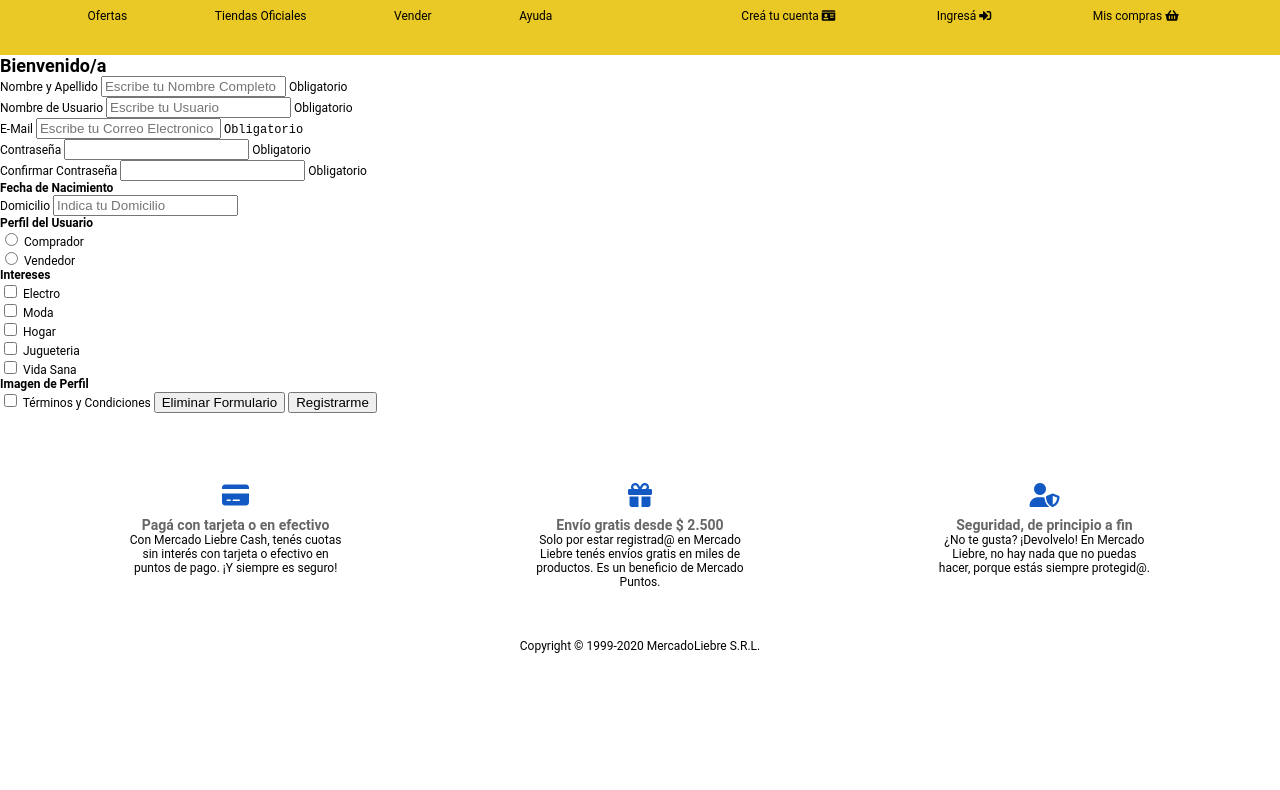
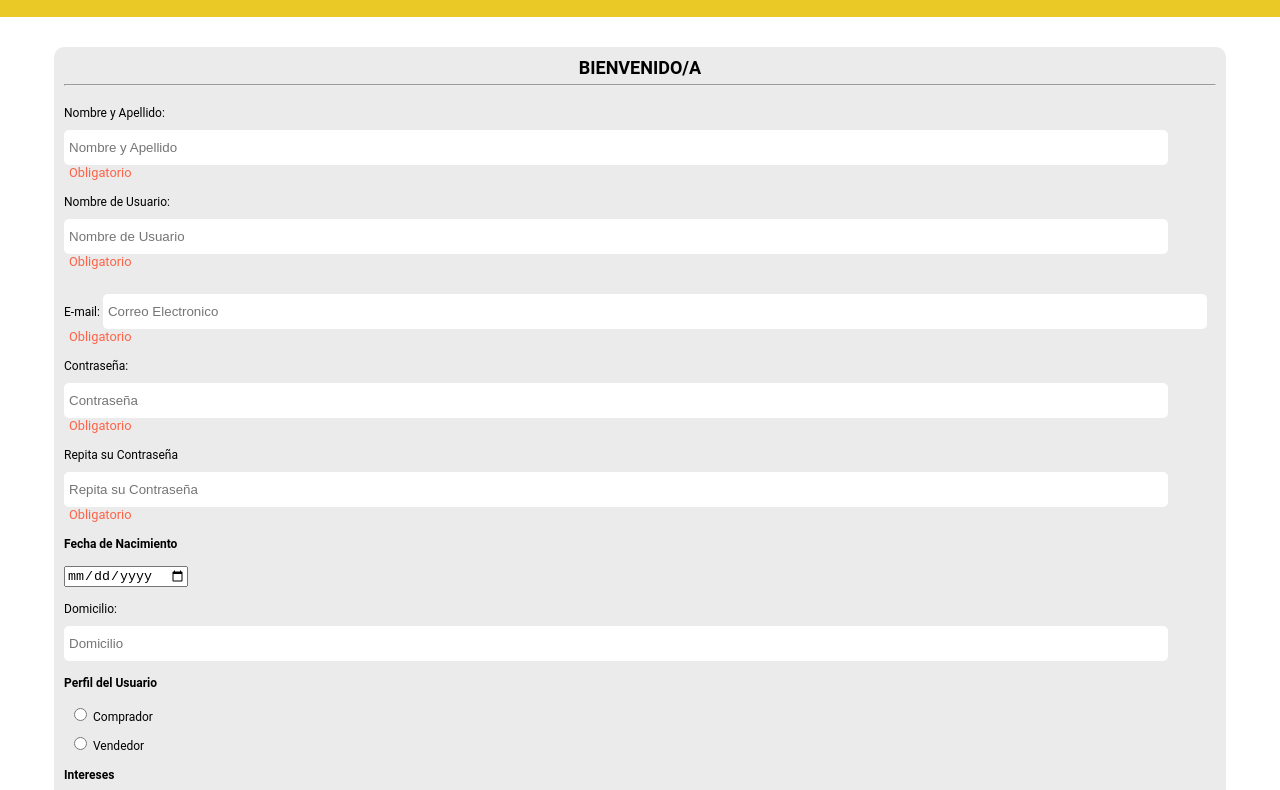
Before and after one commit to JuanMaRoldan/tp_05MercadoLiebre, a website: page views/register.html in a window 1280 px wide. Shown: the part 158-948 px from the top of the page. Before the commit the page ends 831 px from the top, so only its background shows below. Drawn offline with Linux system fonts and the light colour scheme.

Commit message:
formulario finalizado

```diff
--- a/public/css/footer.css
+++ b/public/css/footer.css
@@ -3,7 +3,7 @@ footer{
     padding: 20px 0;
 }
 footer section{
-    padding:50px 60px 0;
+    padding:50px 0;
 }
 footer i{
     color: var(--colorCeleste);
@@ -18,12 +18,13 @@ footer p{
     margin: 0;
 }
 footer section.copyright{
-    padding:50px 20px 0;
+    padding:5px 0;
     text-align: initial;
 }
 
                                                 /* TABLET */
-
+@media(min-width:426px){
+}
                                                 /* LAPTOP */
 @media(min-width:769px){
     footer{
@@ -32,6 +33,7 @@ footer section.copyright{
         justify-content: space-evenly;
     }
     footer section{
+        padding: 50px 20px 0;
         width:17%;
     }
     footer section.copyright{
--- a/public/css/general.css
+++ b/public/css/general.css
@@ -1,9 +1,9 @@
 body{
-    padding: 0;
-    margin: 0;
     box-sizing: border-box;
     font-family: var(--body-font);
     font-size: var(--cuerpo-texto);
+    padding: 0;
+    margin: 0;
 }
 ul {
     list-style: none;
--- a/public/css/header.css
+++ b/public/css/header.css
@@ -47,7 +47,7 @@ button.burger{
         align-items: center;
         display: flex;
         flex-wrap: wrap;
-        justify-content: space-between;
+        justify-content: space-around;
         width: 100%;
     }
     header .container{
--- /dev/null
+++ b/public/css/login.css
@@ -0,0 +1,53 @@
+section{
+    background-color: var(--colorGris-claro);
+    border-radius: 10px;
+    margin: 30px auto;
+    padding: 10px;
+    width: 90%;
+}
+h1{
+    text-align: center;
+    text-transform: uppercase;
+}
+form{
+    margin-top: 20px;
+}
+.login__form-box, h4{
+    margin-bottom: 15px;
+}
+.login__radio-box{
+    margin: 0 0 10px 5px;
+}
+.login__form-imput{
+    border: none;
+    border-radius: 5px;
+    margin: 10px 0 0;
+    padding: 10px 5px;
+    width: 95%;
+}
+.login__text-error{
+    color: tomato;
+    font-size: 0.8rem;
+    margin-left: 5px;
+}
+.login__center {
+    text-align: center;
+}
+.login__end{
+    text-align: end;
+}
+.form-container button{
+    background-color: var(--colorCeleste);
+    border: none;
+    border-radius: 5px;
+    color: white;
+    padding: 10px;
+    text-align: center;
+}
+                /* VISTA TABLET */
+@media(min-width:426px){
+
+}
+                /* VISTA LAPTOP*/
+@media(min-width:426px){
+}
--- /dev/null
+++ b/public/css/register.css
@@ -0,0 +1,53 @@
+section{
+    background-color: var(--colorGris-claro);
+    border-radius: 10px;
+    margin: 30px auto;
+    padding: 10px;
+    width: 90%;
+}
+h1{
+    text-align: center;
+    text-transform: uppercase;
+}
+form{
+    margin-top: 20px;
+}
+.register__form-box, h4{
+    margin-bottom: 15px;
+}
+.register__radio-box{
+    margin: 0 0 10px 5px;
+}
+.register__form-imput{
+    border: none;
+    border-radius: 5px;
+    margin: 10px 0 0;
+    padding: 10px 5px;
+    width: 95%;
+}
+.register__text-error{
+    color: tomato;
+    font-size: 0.8rem;
+    margin-left: 5px;
+}
+.register__form-intereses{
+    margin-bottom: 15px;
+}
+.register__center {
+    text-align: center;
+}
+.form-container button{
+    background-color: var(--colorCeleste);
+    border: none;
+    border-radius: 5px;
+    color: white;
+    padding: 10px;
+    text-align: center;
+}
+                /* VISTA TABLET */
+@media(min-width:426px){
+
+}
+                /* VISTA LAPTOP*/
+@media(min-width:426px){
+}
--- a/public/css/styles.css
+++ b/public/css/styles.css
@@ -4,4 +4,6 @@
 @import "./general.css";
 @import "./header.css";
 @import "./home.css";
-@import "./footer.css"
+@import "./footer.css";
+@import "./register.css";
+@import "./login.css"
--- a/views/register.html
+++ b/views/register.html
@@ -15,15 +15,17 @@
             rel="stylesheet"
         />
     </head>
-
-    <body>
+    <body class="register">
         <header>
+            <div class="container">
                 <div class="superior">
                     <div class="logo">
-                    <img src="/images/logo-mercado-liebre.svg" alt="">
+                        <a href="/" class="main-header_home-link">
+                            <img src="/images/logo-mercado-liebre.svg">
+                        </a>
                     </div>
                     <div class="search">
-                    <input type="text" placeholder="Buscar productos, marcas">
+                        <input type="text" placeholder="Buscar productos, marcas" style="width: 100%;">
                         <button><i class="fas fa-search"></i></button>
                     </div>
                 </div>
@@ -36,62 +38,68 @@
                        <li><a href="">Ayuda</a></li>
                     </ul>
                     <ul class="second">
-                    <li><a href="">Creá tu cuenta <i class="fas fa-id-card"></i></a></li>
-                    <li><a href="">Ingresá <i class="fas fa-sign-in-alt"></i></a></li>
+                        <li><a href="/register">Creá tu cuenta <i class="fas fa-id-card"></i></a></li>
+                        <li><a href="/login">Ingresá <i class="fas fa-sign-in-alt"></i></a></li>
                         <li><a href="">Mis compras <i class="fas fa-shopping-basket"></i></a></li>
                     </ul>
                 </nav>
                 <div class="burger-menu">
                     <button class="burger"><i class="fas fa-bars"></i></button>
                 </div>
+            </div>
         </header>
         <main>
             <section>
                 <h1>Bienvenido/a</h1>
+                <hr>
                 <form action="">
-                    <div class="form-box">
-                        <label for="nombre">Nombre y Apellido</label>
-                        <input type="text" id="nombre" name="nombre" placeholder="Escribe tu Nombre Completo">
-                        <span>Obligatorio</span>
+                    <div class="form-container">
+                        <div class="register__form-box">
+                            <label for="nombre">Nombre y Apellido:</label>
+                            <input class="register__form-imput" type="text" id="nombre" name="nombre" placeholder="Nombre y Apellido">
+                            <span class="register__text-error">Obligatorio</span>
                         </div>
-                    <div class="form-box">
-                        <label for="nick">Nombre de Usuario</label>
-                        <input type="text" id="nick" name="nick" placeholder="Escribe tu Usuario">
-                        <span>Obligatorio</span>
+                        <div class="register__form-box">
+                            <label for="nick">Nombre de Usuario:</label>
+                            <input class="register__form-imput" type="text" id="nick" name="nick" placeholder="Nombre de Usuario">
+                            <span class="register__text-error">Obligatorio</span>
                         </div>
-                    <div class="form-box">
-                        <label for="email">E-Mail</label>
-                        <input type="email" id="email" name="email" placeholder="Escribe tu Correo Electronico">
-                        <samp>Obligatorio</samp>
+                        <div class="register__form-box">
+                            <label for="email">E-mail:</label>
+                            <input class="register__form-imput" type="email" id="email" name="email" placeholder="Correo Electronico">
+                            <span class="register__text-error">Obligatorio</span>
                         </div>
-                    <div class="form-box">
-                        <label for="password">Contraseña</label>
-                        <input type="password" id="password" name="password">
-                        <span>Obligatorio</span>
+                        <div class="register__form-box">
+                            <label for="password">Contraseña:</label>
+                            <input class="register__form-imput" type="password" id="password" name="password" placeholder="Contraseña">
+                            <span class="register__text-error">Obligatorio</span>
                         </div>
-                    <div class="form-box">
-                        <label for="password2">Confirmar Contraseña</label>
-                        <input type="password2" id="password2" name="password2">
-                        <span>Obligatorio</span>
+                        <div class="register__form-box">
+                            <label for="password2">Repita su Contraseña</label>
+                            <input class="register__form-imput" type="password2" id="password2" name="password2" placeholder="Repita su Contraseña">
+                            <span class="register__text-error">Obligatorio</span>
                         </div>
                         <h4>Fecha de Nacimiento</h4>
-
-                    <div class="form-box">
-                        <label for="domicilio">Domicilio</label>
-                        <input type="text" id="domicilio" name="domicilio" placeholder="Indica tu Domicilio">
+                        <div class="register__form-box">
+                            <label for="date"></label>
+                            <input type="date" id="date" name="date" value="">
                         </div>
-                    <div>
+                        <div class="register__form-box">
+                            <label for="domicilio">Domicilio:</label>
+                            <input class="register__form-imput" type="text" id="domicilio" name="domicilio" placeholder="Domicilio">
+                        </div>
+                        <div class="register__form-box">
                             <h4>Perfil del Usuario</h4>
-                            <div class="form-box">
+                                <div class="register__radio-box">
                                     <input type="radio" name="rol" id="comprador" value="com">
                                     <label for="comprador">Comprador</label>
                                 </div>
-                            <div class="form-box">
+                                <div class="register__radio-box">
                                     <input type="radio" name="rol" id="vendedor" value="ven">
                                     <label for="vendedor">Vendedor</label>
                                 </div>
                         </div>
-                    <div>
+                        <div class="register__form-intereses">
                             <h4>Intereses</h4>
                                 <div>
                                     <input type="checkbox" name="intereses" id="eletro" value="eletro">
@@ -117,11 +125,15 @@
                         <div>
                             <h4>Imagen de Perfil</h4>
                         </div>
-                    <input type="checkbox" name="terminos" id="terminos">
+                        <div class="register__form-box register__center">
+                            <input class="" type="checkbox" name="terminos" id="terminos">
                             <label for="terminos">Términos y Condiciones</label>
-
-                    <button type="reset">Eliminar Formulario</button>
+                        </div>
+                        <div class="register__form-box register__center">
+                            <button type="reset" style="background-color: rgb(252, 35, 35);">Eliminar Formulario</button>
                             <button type="submit">Registrarme</button>
+                        </div>
+                    </div>
                 </form>
             </section>
         </main>
```
Also changed, not shown: views/home.html (+2 -3 lines), views/login.html (+85 -1 lines). Lines whose indentation alone changed are shown as unchanged.
